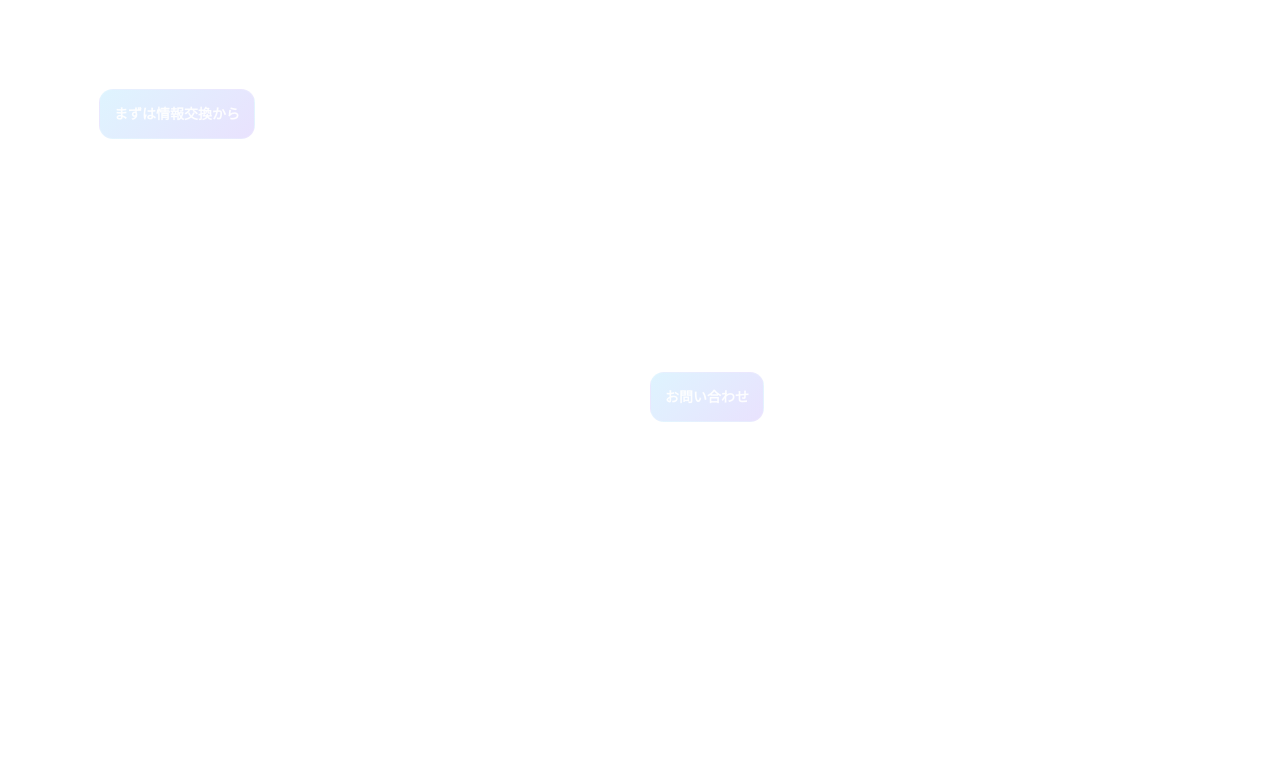
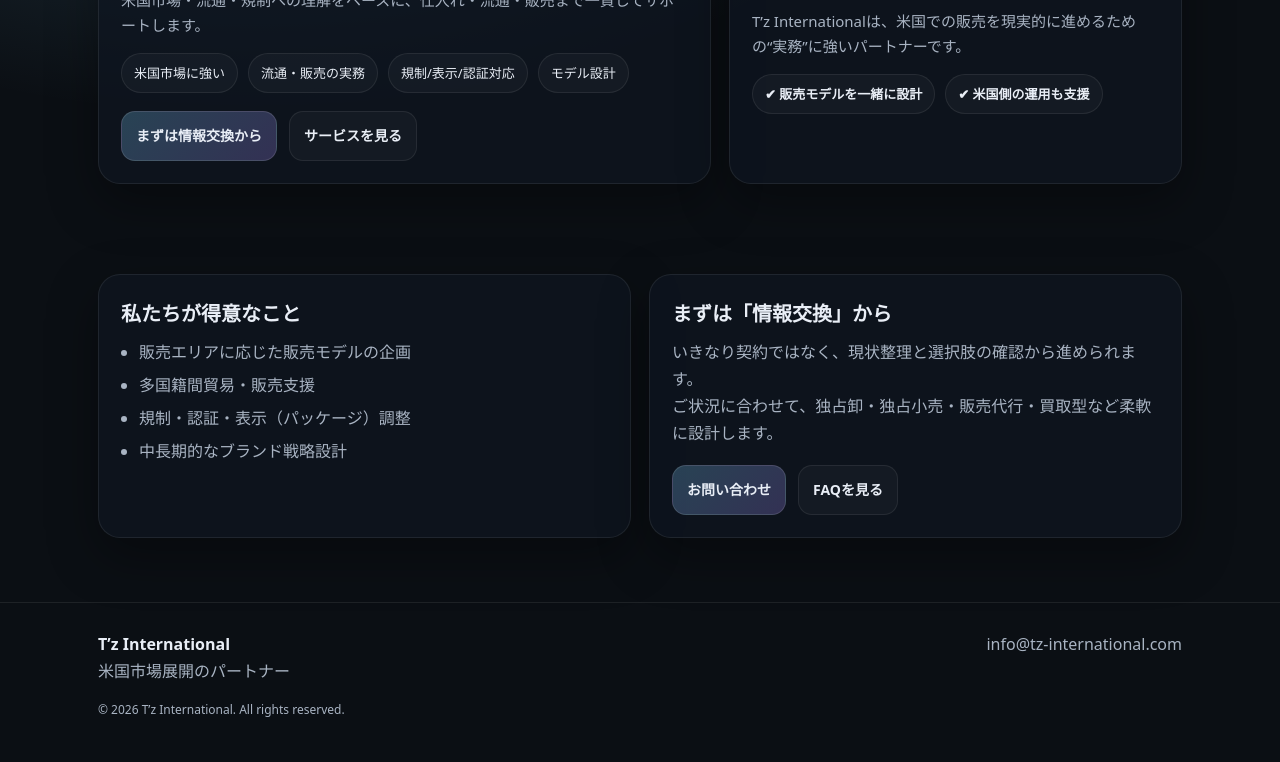
Before and after one commit to tz-international/tz-international-website, a plain HTML site: page index.html in a window 1280 px wide. Shown: the part 322-1084 px from the top of the page. Before the commit the page ends 977 px from the top, so only its background shows below. Drawn offline with Linux system fonts and the light colour scheme.

Commit message:
Update index.html

```diff
--- a/index.html
+++ b/index.html
@@ -7,11 +7,10 @@
   <meta name="description" content="T’z Internationalは、多国籍間貿易・販売支援を専門とする米国商社です。米国市場展開のパートナーとして、仕入れ・流通・販売まで一貫して支援します。" />
   <style>
     :root{
-      --bg:rgba(15, 18, 22, 0.92);
-
+      --bg:#0b0f14;
       --card:#0f1620;
-      --text:rgba(255,255,255,.92);
-      --muted:rgba(255,255,255,.78);
+      --text:#e9eef6;
+      --muted:#a9b4c3;
       --line:rgba(255,255,255,.08);
       --accent:#7dd3fc;
       --accent2:#a78bfa;
@@ -25,26 +24,10 @@
     html{scroll-behavior:smooth}
     body{
       margin:0;
-      color: var(--text);
-
-
       font-family: ui-sans-serif, system-ui, -apple-system, Segoe UI, Roboto, Helvetica, Arial, "Apple Color Emoji","Segoe UI Emoji";
-   　 background:
-  linear-gradient(
-    135deg,
-    rgba(125, 211, 252, 0.18),
-    rgba(167, 139, 250, 0.18)
-  ),
-  #0b0f14;
-
-
-  linear-gradient(
-    135deg,
-    rgba(125, 211, 252, 0.18),
-    rgba(167, 139, 250, 0.18)
-  ),
-  #0b0f14;
-
+      background: radial-gradient(1200px 600px at 20% 10%, rgba(125,211,252,.18), transparent 55%),
+                  radial-gradient(900px 600px at 80% 0%, rgba(167,139,250,.18), transparent 55%),
+                  var(--bg);
       color:var(--text);
       line-height:1.7;
     }
@@ -119,11 +102,11 @@
     .heroGrid{grid-template-columns: 1.15fr .85fr; align-items:stretch}
 
     .card{
-      background: rgba(255,255,255,0.05);
-backdrop-filter: blur(14px);
--webkit-backdrop-filter: blur(14px);
-border: 1px solid rgba(255,255,255,0.12);
-
+      background: rgba(15,22,32,.72);
+      border:1px solid var(--line);
+      border-radius: var(--radius);
+      box-shadow: var(--shadow);
+      padding:22px;
     }
 
     .kicker{color:var(--accent); font-weight:800; letter-spacing:.3px; font-size:13px}
```
